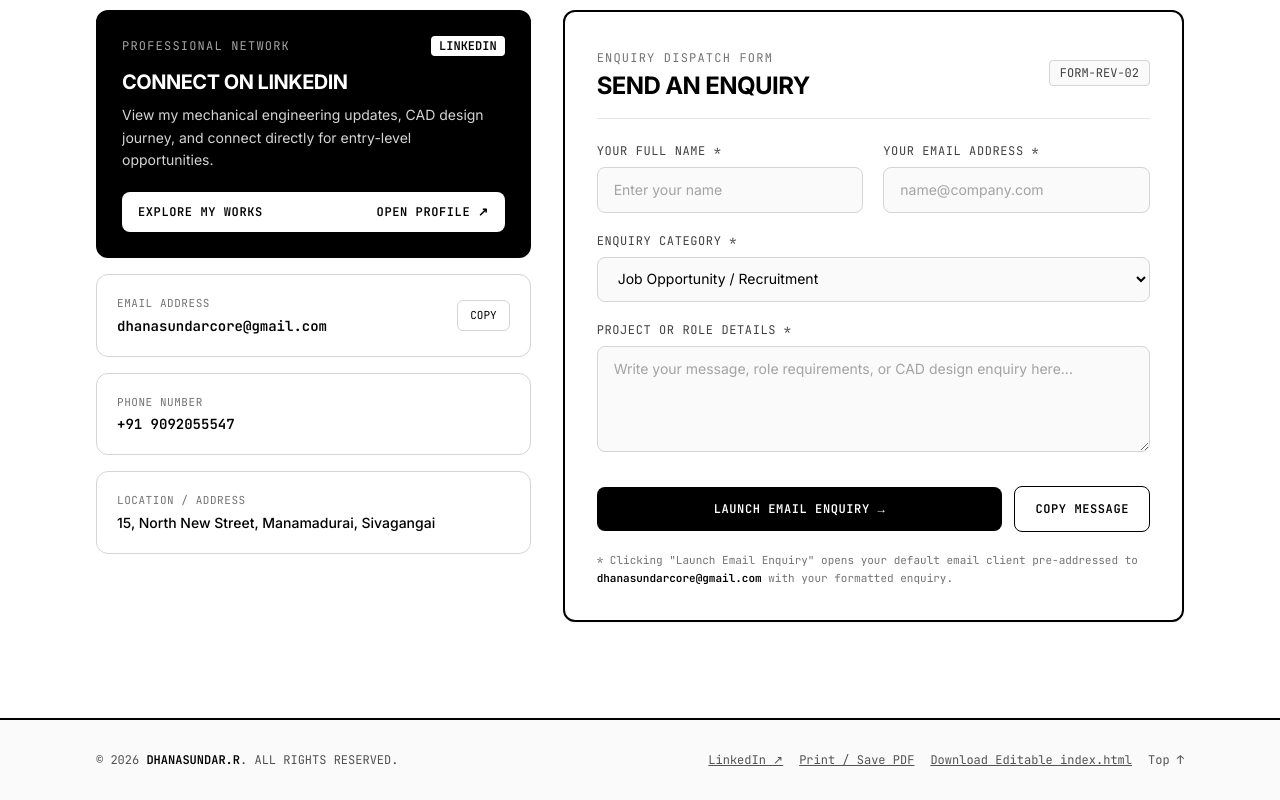
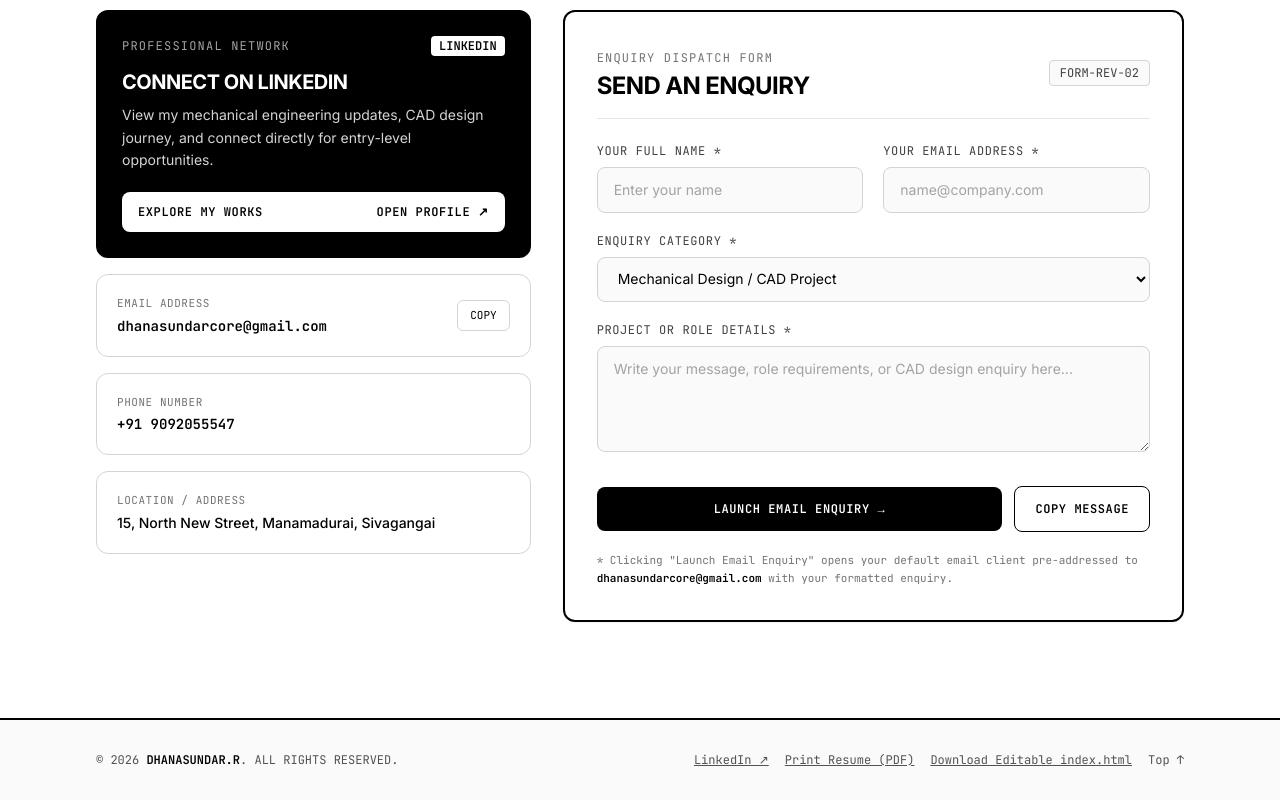
Before and after one commit to Dhanasundar-R/updatedportfolio, a plain HTML site: page index.html in a window 1280 px wide. Shown: the part 3487-4287 px from the top of the page. Drawn offline with nearby package versions, Linux system fonts and the light colour scheme.

Commit message:
Update index.html

```diff
--- a/index.html
+++ b/index.html
@@ -328,7 +328,6 @@
                 id="enquiry-type"
                 class="w-full px-4 py-3 rounded-lg border border-neutral-300 bg-neutral-50 text-sm text-black focus:outline-none focus:border-black focus:bg-white transition"
               >
-                <option value="Job Opportunity / Recruitment">Job Opportunity / Recruitment</option>
                 <option value="Mechanical Design / CAD Project">Mechanical Design / CAD Project</option>
                 <option value="Internship / Mentorship">Internship / Mentorship</option>
                 <option value="General Enquiry">General Enquiry</option>
@@ -377,15 +376,15 @@
   <!-- ===================================================================== -->
   <!-- FOOTER                                                                -->
   <!-- ===================================================================== -->
-  <footer class="border-t-2 border-black bg-neutral-50 py-8">
+<footer class="border-t-2 border-black bg-neutral-50 py-8">
     <div class="max-w-6xl mx-auto px-4 sm:px-6 lg:px-8 flex flex-col sm:flex-row items-center justify-between gap-4 text-xs font-mono text-neutral-600">
       <p>&copy; <span id="footer-year"></span> <span id="footer-name" class="text-black font-semibold">DHANASUNDAR.R</span>. ALL RIGHTS RESERVED.</p>
       <div class="flex flex-wrap items-center gap-4 print:hidden">
         <a id="footer-linkedin" href="https://www.linkedin.com/in/your-linkedin-id" target="_blank" rel="noopener noreferrer" class="underline hover:text-black transition">
           LinkedIn &#8599;
         </a>
-        <button onclick="window.print()" class="underline hover:text-black transition">
-          Print / Save PDF
+        <button onclick="printResumePdf()" class="underline hover:text-black transition">
+          Print Resume (PDF)
         </button>
         <button onclick="downloadEditableHtml()" class="underline hover:text-black transition">
           Download Editable index.html
```
